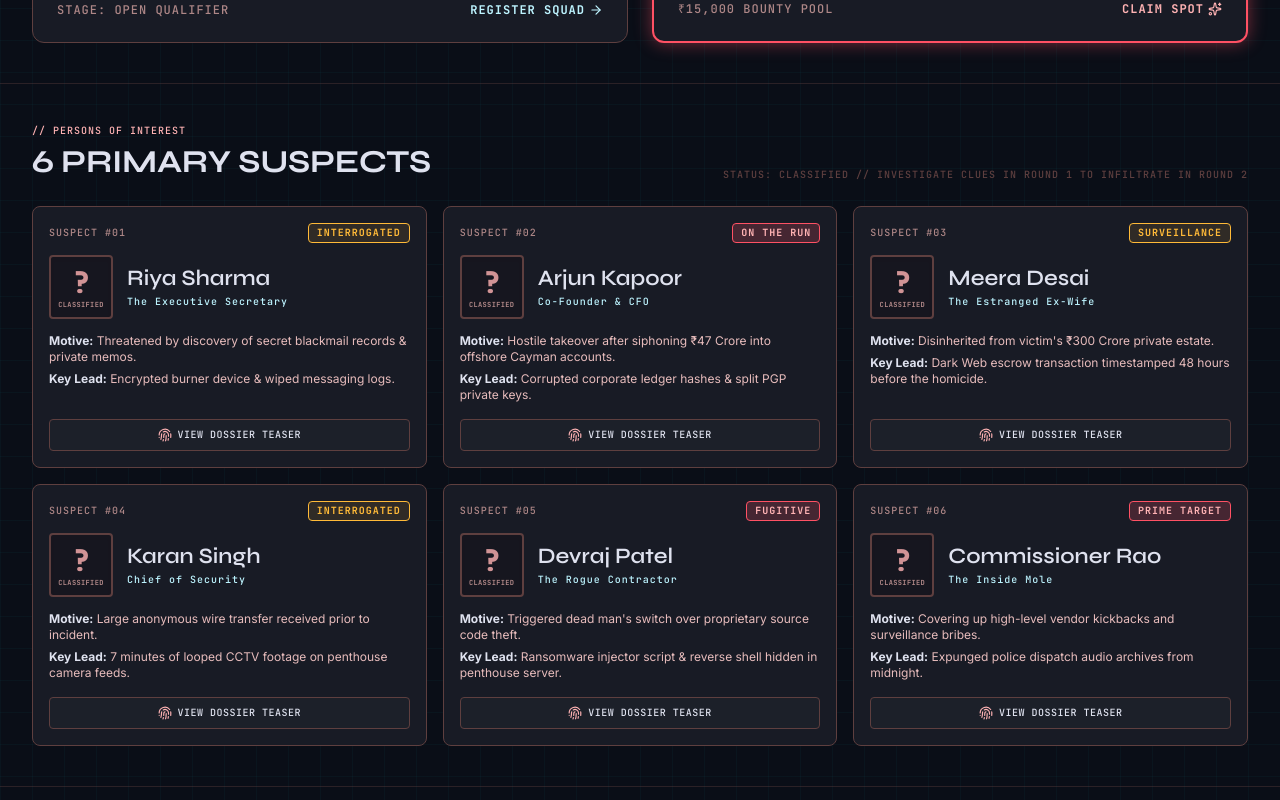
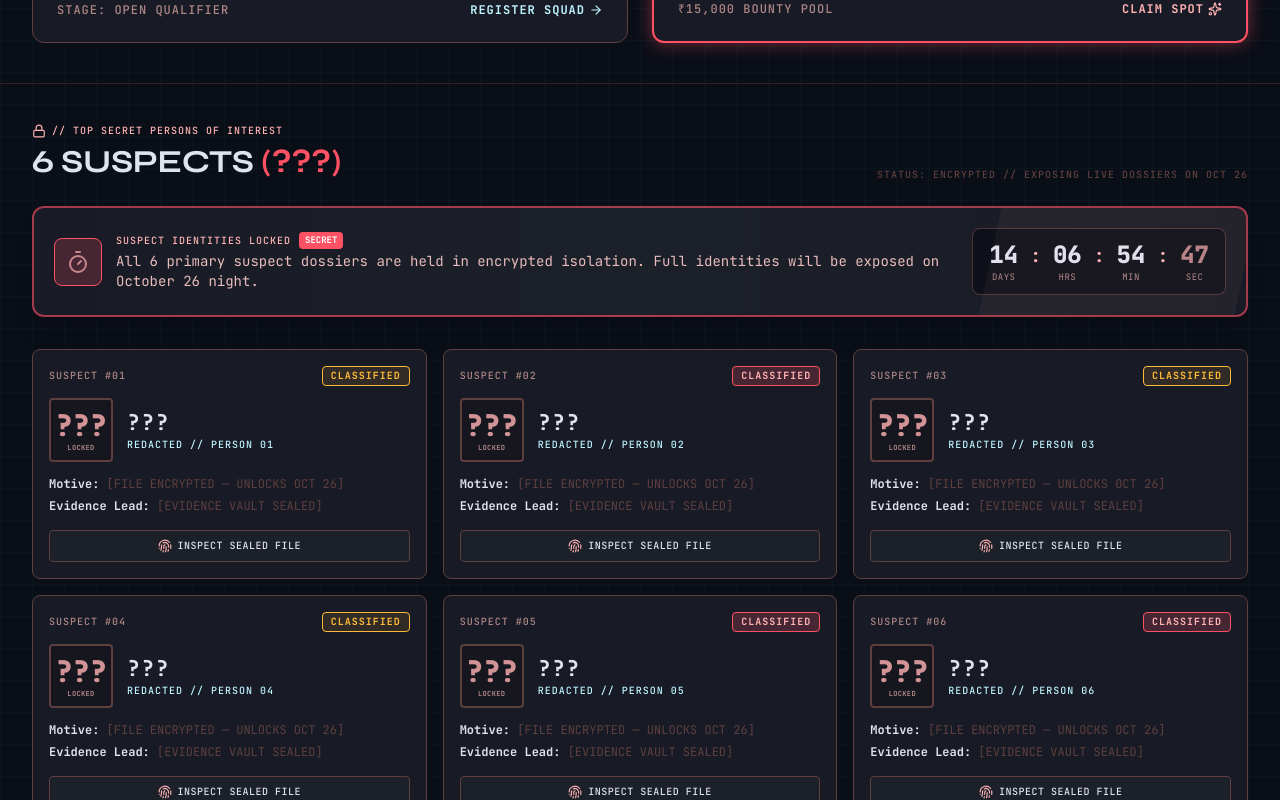
Before and after one commit to vishwajeetpawar123/ctf_dex, a React (Vite) app: page / in a window 1280 px wide. Shown: the part 2200-3000 px from the top of the page. Built offline with nearby package versions, Linux system fonts and the light colour scheme; the HTML template or start-up script is replaced by a standard one.

Commit message:
feat: rebrand host to MSOC and redact suspects with reveal countdown timer

```diff
--- a/src/components/Footer.tsx
+++ b/src/components/Footer.tsx
@@ -19,10 +19,10 @@ export const Footer: React.FC<FooterProps> = ({ onOpenRegisterModal }) => {
         {/* Unit Brand Identity */}
         <div className="flex flex-col items-center md:items-start">
           <span className="text-xs sm:text-label-md font-mono font-bold tracking-widest text-primary-container">
-            CID CYBER FORENSICS // KUCH TOH GADBAD HAI DAYA
+            HOSTED BY MSOC // KUCH TOH GADBAD HAI DAYA
           </span>
           <p className="text-[11px] sm:text-body-sm text-outline-variant mt-1 text-center md:text-left max-w-md font-mono">
-            © {new Date().getFullYear()} CID CYBER FORENSICS UNIT // KUCH TOH GADBAD HAI DAYA CTF. ALL RIGHTS RESERVED.
+            © {new Date().getFullYear()} MSOC. ALL RIGHTS RESERVED.
           </p>
         </div>
 
--- a/src/components/SuspectsGrid.tsx
+++ b/src/components/SuspectsGrid.tsx
@@ -1,6 +1,7 @@
-import React, { useState } from 'react';
-import { Fingerprint, X, ShieldAlert, FileSearch, ArrowRight } from 'lucide-react';
+import React, { useState, useEffect } from 'react';
+import { Fingerprint, X, ShieldAlert, Timer, Lock, AlertTriangle } from 'lucide-react';
 import { soundFx } from '../utils/audioEffects';
+import { EVENT_CONFIG } from '../data/eventData';
 
 interface SuspectCardData {
   id: string;
@@ -16,73 +17,100 @@ interface SuspectCardData {
 
 export const SuspectsGrid: React.FC = () => {
   const [selectedSuspect, setSelectedSuspect] = useState<SuspectCardData | null>(null);
+  const [timeLeft, setTimeLeft] = useState({
+    days: 0,
+    hours: 0,
+    minutes: 0,
+    seconds: 0
+  });
+
+  useEffect(() => {
+    const target = new Date(EVENT_CONFIG.targetDate).getTime();
+    const calculateTime = () => {
+      const now = new Date().getTime();
+      const distance = target - now;
+
+      if (distance > 0) {
+        setTimeLeft({
+          days: Math.floor(distance / (1000 * 60 * 60 * 24)),
+          hours: Math.floor((distance % (1000 * 60 * 60 * 24)) / (1000 * 60 * 60)),
+          minutes: Math.floor((distance % (1000 * 60 * 60)) / (1000 * 60)),
+          seconds: Math.floor((distance % (1000 * 60)) / 1000),
+        });
+      }
+    };
+
+    calculateTime();
+    const interval = setInterval(calculateTime, 1000);
+    return () => clearInterval(interval);
+  }, []);
 
   const suspects: SuspectCardData[] = [
     {
       id: "s1",
       num: "01",
-      name: "Riya Sharma",
-      role: "The Executive Secretary",
-      status: "INTERROGATED",
+      name: "???",
+      role: "REDACTED // PERSON 01",
+      status: "CLASSIFIED",
       statusColor: "bg-tertiary/10 border-tertiary text-tertiary",
-      motive: "Threatened by discovery of secret blackmail records & private memos.",
-      evidence: "Encrypted burner device & wiped messaging logs.",
-      quote: "I only saved what I needed to protect myself. Vikram wasn't innocent."
+      motive: "CLASSIFIED // Encrypted dossier chunk locked until Oct 26 reveal.",
+      evidence: "Physical evidence sealed in evidence vault #1.",
+      quote: "Dossier encrypted with AES-256 cipher. Identity will be exposed on October 26."
     },
     {
       id: "s2",
       num: "02",
-      name: "Arjun Kapoor",
-      role: "Co-Founder & CFO",
-      status: "ON THE RUN",
+      name: "???",
+      role: "REDACTED // PERSON 02",
+      status: "CLASSIFIED",
       statusColor: "bg-primary-container/20 border-primary-container text-primary",
-      motive: "Hostile takeover after siphoning ₹47 Crore into offshore Cayman accounts.",
-      evidence: "Corrupted corporate ledger hashes & split PGP private keys.",
-      quote: "It wasn't murder. It was an involuntary corporate restructuring."
+      motive: "CLASSIFIED // Encrypted dossier chunk locked until Oct 26 reveal.",
+      evidence: "Physical evidence sealed in evidence vault #2.",
+      quote: "Dossier encrypted with AES-256 cipher. Identity will be exposed on October 26."
     },
     {
       id: "s3",
       num: "03",
-      name: "Meera Desai",
-      role: "The Estranged Ex-Wife",
-      status: "SURVEILLANCE",
+      name: "???",
+      role: "REDACTED // PERSON 03",
+      status: "CLASSIFIED",
       statusColor: "bg-tertiary/10 border-tertiary text-tertiary",
-      motive: "Disinherited from victim's ₹300 Crore private estate.",
-      evidence: "Dark Web escrow transaction timestamped 48 hours before the homicide.",
-      quote: "Hell hath no fury like someone stripped of everything by corporate lawyers."
+      motive: "CLASSIFIED // Encrypted dossier chunk locked until Oct 26 reveal.",
+      evidence: "Physical evidence sealed in evidence vault #3.",
+      quote: "Dossier encrypted with AES-256 cipher. Identity will be exposed on October 26."
     },
     {
       id: "s4",
       num: "04",
-      name: "Karan Singh",
-      role: "Chief of Security",
-      status: "INTERROGATED",
+      name: "???",
+      role: "REDACTED // PERSON 04",
+      status: "CLASSIFIED",
       statusColor: "bg-tertiary/10 border-tertiary text-tertiary",
-      motive: "Large anonymous wire transfer received prior to incident.",
-      evidence: "7 minutes of looped CCTV footage on penthouse camera feeds.",
-      quote: "I was paid to protect him. Somebody else offered ten times more to look away."
+      motive: "CLASSIFIED // Encrypted dossier chunk locked until Oct 26 reveal.",
+      evidence: "Physical evidence sealed in evidence vault #4.",
+      quote: "Dossier encrypted with AES-256 cipher. Identity will be exposed on October 26."
     },
     {
       id: "s5",
       num: "05",
-      name: "Devraj Patel",
-      role: "The Rogue Contractor",
-      status: "FUGITIVE",
+      name: "???",
+      role: "REDACTED // PERSON 05",
+      status: "CLASSIFIED",
       statusColor: "bg-primary-container/20 border-primary-container text-primary",
-      motive: "Triggered dead man's switch over proprietary source code theft.",
-      evidence: "Ransomware injector script & reverse shell hidden in penthouse server.",
-      quote: "Nothing is impenetrable. It only took three lines of bash to bypass his perimeter."
+      motive: "CLASSIFIED // Encrypted dossier chunk locked until Oct 26 reveal.",
+      evidence: "Physical evidence sealed in evidence vault #5.",
+      quote: "Dossier encrypted with AES-256 cipher. Identity will be exposed on October 26."
     },
     {
       id: "s6",
       num: "06",
-      name: "Commissioner Rao",
-      role: "The Inside Mole",
-      status: "PRIME TARGET",
+      name: "???",
+      role: "REDACTED // PERSON 06",
+      status: "CLASSIFIED",
       statusColor: "bg-primary-container/20 border-primary-container text-primary",
-      motive: "Covering up high-level vendor kickbacks and surveillance bribes.",
-      evidence: "Expunged police dispatch audio archives from midnight.",
-      quote: "The easiest way to close a murder is ensuring nobody ever looks in the right direction."
+      motive: "CLASSIFIED // Encrypted dossier chunk locked until Oct 26 reveal.",
+      evidence: "Physical evidence sealed in evidence vault #6.",
+      quote: "Dossier encrypted with AES-256 cipher. Identity will be exposed on October 26."
     }
   ];
 
@@ -97,15 +125,74 @@ export const SuspectsGrid: React.FC = () => {
       {/* Header */}
       <div className="flex flex-col md:flex-row md:items-end justify-between mb-6 sm:mb-space-lg gap-2 sm:gap-4">
         <div>
-          <div className="text-[10px] sm:text-label-sm font-label-sm text-primary uppercase tracking-widest font-mono">// PERSONS OF INTEREST</div>
-          <h2 className="text-2xl sm:text-headline-lg font-headline-lg text-on-surface uppercase mt-1 leading-tight">6 PRIMARY SUSPECTS</h2>
+          <div className="text-[10px] sm:text-label-sm font-label-sm text-primary uppercase tracking-widest font-mono flex items-center gap-1.5">
+            <Lock className="w-3.5 h-3.5 text-primary" />
+            <span>// TOP SECRET PERSONS OF INTEREST</span>
+          </div>
+          <h2 className="text-2xl sm:text-headline-lg font-headline-lg text-on-surface uppercase mt-1 leading-tight">
+            6 SUSPECTS <span className="text-primary-container">(???)</span>
+          </h2>
         </div>
         <div className="text-[11px] sm:text-label-sm font-mono text-outline-variant">
-          STATUS: CLASSIFIED // INVESTIGATE CLUES IN ROUND 1 TO INFILTRATE IN ROUND 2
+          STATUS: ENCRYPTED // EXPOSING LIVE DOSSIERS ON OCT 26
         </div>
       </div>
 
-      {/* 6 Suspects Bento Grid with Question Mark Placeholders */}
+      {/* Prominent Reveal Countdown Banner */}
+      <div className="mb-8 p-4 sm:p-5 rounded-xl bg-gradient-to-r from-surface-container-low via-surface-container to-surface-container-low border-2 border-primary-container/60 shadow-xl flex flex-col md:flex-row items-center justify-between gap-4 relative overflow-hidden">
+        <div className="absolute top-0 right-0 w-64 h-full bg-primary/5 -skew-x-12 pointer-events-none"></div>
+        <div className="flex items-center gap-3.5 text-left w-full md:w-auto">
+          <div className="w-12 h-12 rounded-lg bg-primary-container/20 border border-primary-container flex items-center justify-center shrink-0">
+            <Timer className="w-6 h-6 text-primary animate-pulse" />
+          </div>
+          <div>
+            <div className="flex items-center gap-2">
+              <span className="text-xs sm:text-label-sm font-mono font-bold text-primary tracking-widest uppercase">
+                SUSPECT IDENTITIES LOCKED
+              </span>
+              <span className="px-1.5 py-0.5 rounded text-[9px] font-mono font-bold bg-primary-container text-white">
+                SECRET
+              </span>
+            </div>
+            <p className="text-xs sm:text-sm text-on-surface-variant font-mono mt-0.5">
+              All 6 primary suspect dossiers are held in encrypted isolation. Full identities will be exposed on October 26 night.
+            </p>
+          </div>
+        </div>
+
+        {/* Live Reveal Countdown Clock */}
+        <div className="flex items-center gap-2 sm:gap-3 bg-surface-container-lowest/80 border border-outline-variant/80 px-4 py-2.5 rounded-lg shrink-0 w-full md:w-auto justify-center">
+          <div className="flex flex-col items-center">
+            <span className="text-lg sm:text-2xl font-mono font-black text-on-surface leading-none">
+              {String(timeLeft.days).padStart(2, '0')}
+            </span>
+            <span className="text-[9px] font-mono text-outline uppercase tracking-wider">DAYS</span>
+          </div>
+          <span className="text-primary font-mono font-bold text-lg -mt-3">:</span>
+          <div className="flex flex-col items-center">
+            <span className="text-lg sm:text-2xl font-mono font-black text-on-surface leading-none">
+              {String(timeLeft.hours).padStart(2, '0')}
+            </span>
+            <span className="text-[9px] font-mono text-outline uppercase tracking-wider">HRS</span>
+          </div>
+          <span className="text-primary font-mono font-bold text-lg -mt-3">:</span>
+          <div className="flex flex-col items-center">
+            <span className="text-lg sm:text-2xl font-mono font-black text-on-surface leading-none">
+              {String(timeLeft.minutes).padStart(2, '0')}
+            </span>
+            <span className="text-[9px] font-mono text-outline uppercase tracking-wider">MIN</span>
+          </div>
+          <span className="text-primary font-mono font-bold text-lg -mt-3">:</span>
+          <div className="flex flex-col items-center">
+            <span className="text-lg sm:text-2xl font-mono font-black text-primary leading-none animate-pulse">
+              {String(timeLeft.seconds).padStart(2, '0')}
+            </span>
+            <span className="text-[9px] font-mono text-outline uppercase tracking-wider">SEC</span>
+          </div>
+        </div>
+      </div>
+
+      {/* 6 Suspects Bento Grid with ??? Redaction Placeholders */}
       <div className="grid grid-cols-1 md:grid-cols-2 lg:grid-cols-3 gap-space-md">
         {suspects.map((suspect) => (
           <div
@@ -125,23 +212,31 @@ export const SuspectsGrid: React.FC = () => {
                 <div className="w-16 h-16 rounded bg-surface-container-lowest border-2 border-outline-variant group-hover:border-primary-container/80 flex flex-col items-center justify-center shrink-0 relative overflow-hidden transition-all duration-300 shadow-inner">
                   <div className="absolute inset-0 bg-primary/5 group-hover:bg-primary/10 transition-colors"></div>
                   <span className="text-3xl font-mono font-black text-primary/80 group-hover:text-primary transition-colors tracking-tight select-none">
-                    ?
+                    ???
                   </span>
                   <span className="text-[7px] font-mono text-outline uppercase tracking-wider font-bold">
-                    CLASSIFIED
+                    LOCKED
                   </span>
                 </div>
 
                 <div>
-                  <h3 className="text-headline-md font-headline-md text-on-surface leading-tight">{suspect.name}</h3>
-                  <div className="text-label-sm font-label-sm text-secondary font-mono mt-0.5">{suspect.role}</div>
+                  <h3 className="text-headline-md font-headline-md text-on-surface leading-tight font-mono tracking-wider">
+                    {suspect.name}
+                  </h3>
+                  <div className="text-label-sm font-label-sm text-secondary font-mono mt-0.5">
+                    {suspect.role}
+                  </div>
                 </div>
               </div>
 
-              {/* Concise Motive & Key Clue */}
+              {/* Motive & Clue Sealed Notice */}
               <div className="text-body-sm font-body-sm text-on-surface-variant space-y-1.5 text-xs">
-                <p><strong className="text-on-surface">Motive:</strong> {suspect.motive}</p>
-                <p><strong className="text-on-surface">Key Lead:</strong> {suspect.evidence}</p>
+                <p className="font-mono text-outline-variant">
+                  <strong className="text-on-surface">Motive:</strong> [FILE ENCRYPTED — UNLOCKS OCT 26]
+                </p>
+                <p className="font-mono text-outline-variant">
+                  <strong className="text-on-surface">Evidence Lead:</strong> [EVIDENCE VAULT SEALED]
+                </p>
               </div>
             </div>
 
@@ -151,13 +246,13 @@ export const SuspectsGrid: React.FC = () => {
               className="mt-4 w-full py-2 bg-surface-container hover:bg-surface-container-high border border-outline-variant text-label-sm font-label-sm text-on-surface tracking-wider uppercase rounded flex items-center justify-center gap-1.5 transition-colors cursor-pointer group-hover:border-primary-container"
             >
               <Fingerprint className="w-3.5 h-3.5 text-primary" />
-              <span>VIEW DOSSIER TEASER</span>
+              <span>INSPECT SEALED FILE</span>
             </button>
           </div>
         ))}
       </div>
 
-      {/* Selected Suspect Modal - Concise High-Level Overview */}
+      {/* Selected Suspect Modal - Redacted Dossier View */}
       {selectedSuspect && (
         <div className="fixed inset-0 bg-black/80 backdrop-blur-sm z-50 flex items-center justify-center p-3 sm:p-4">
           <div className="bg-surface-container-low border-2 border-primary-container max-w-xl w-full rounded-xl p-4 sm:p-7 shadow-2xl relative animate-in fade-in zoom-in-95 max-h-[90vh] overflow-y-auto">
@@ -178,46 +273,50 @@ export const SuspectsGrid: React.FC = () => {
             <div className="flex items-center gap-3 sm:gap-4 mb-4 pb-4 border-b border-outline-variant">
               <div className="w-16 h-16 sm:w-20 sm:h-20 rounded-lg bg-surface-container-lowest border-2 border-primary-container flex flex-col items-center justify-center shrink-0 relative overflow-hidden shadow-lg">
                 <div className="absolute inset-0 bg-primary-container/10"></div>
-                <span className="text-3xl sm:text-4xl font-mono font-black text-primary select-none">?</span>
+                <span className="text-2xl sm:text-3xl font-mono font-black text-primary select-none">???</span>
                 <span className="text-[7px] sm:text-[8px] font-mono text-outline uppercase tracking-widest font-bold mt-0.5">
                   REDACTED
                 </span>
               </div>
               <div className="min-w-0">
-                <h3 className="text-xl sm:text-headline-lg font-headline-lg text-on-surface uppercase leading-tight truncate">
-                  {selectedSuspect.name}
+                <h3 className="text-xl sm:text-headline-lg font-headline-lg text-on-surface uppercase leading-tight truncate font-mono">
+                  SUSPECT #{selectedSuspect.num}: ???
                 </h3>
                 <div className="text-xs sm:text-label-md font-mono text-secondary truncate">
-                  {selectedSuspect.role}
+                  IDENTITY ENCRYPTED UNTIL OCT 26
                 </div>
                 <span className={`inline-block mt-1 sm:mt-1.5 px-2 py-0.5 rounded text-[10px] font-bold border ${selectedSuspect.statusColor}`}>
-                  {selectedSuspect.status}
+                  LOCKED DOSSIER
                 </span>
               </div>
             </div>
 
-            {/* Quote */}
-            <div className="p-3 bg-surface-container-lowest rounded border-l-4 border-primary-container mb-4 italic text-on-surface font-body-sm text-xs">
-              "{selectedSuspect.quote}"
+            {/* Notice */}
+            <div className="p-3 bg-surface-container-lowest rounded border-l-4 border-primary-container mb-4 text-on-surface font-mono text-xs">
+              <div className="flex items-center gap-2 text-primary font-bold mb-1">
+                <AlertTriangle className="w-4 h-4 text-primary" />
+                <span>DOSSIER EXPOSURE IN PROGRESS</span>
+              </div>
+              All 6 primary suspect records are held under tight confidentiality. The identities and challenge leads will be revealed once registration wraps up on October 26 night.
             </div>
 
             {/* High Level Case Intel */}
             <div className="space-y-2.5 mb-5 text-body-sm font-body-sm text-on-surface-variant text-xs">
-              <div className="p-3 bg-surface-container-lowest rounded border border-outline-variant">
-                <strong className="text-on-surface block text-xs uppercase font-mono text-outline mb-0.5">Primary Motive:</strong>
-                {selectedSuspect.motive}
+              <div className="p-3 bg-surface-container-lowest rounded border border-outline-variant font-mono">
+                <strong className="text-on-surface block text-xs uppercase font-mono text-outline mb-0.5">Dossier State:</strong>
+                AES-256 encrypted payload. Master key scheduled for publication on October 26.
               </div>
-              <div className="p-3 bg-surface-container-lowest rounded border border-outline-variant">
-                <strong className="text-on-surface block text-xs uppercase font-mono text-outline mb-0.5">Seized Physical Clue:</strong>
-                {selectedSuspect.evidence}
+              <div className="p-3 bg-surface-container-lowest rounded border border-outline-variant font-mono">
+                <strong className="text-on-surface block text-xs uppercase font-mono text-outline mb-0.5">Physical Evidence:</strong>
+                Seized by MSOC Cyber Forensics Investigation Squad. Stored under custody.
               </div>
             </div>
 
             <button
               onClick={() => setSelectedSuspect(null)}
-              className="w-full py-2.5 bg-surface-container hover:bg-surface-container-high border border-outline-variant text-on-surface font-label-md font-bold uppercase rounded text-xs transition-colors"
+              className="w-full py-2.5 bg-surface-container hover:bg-surface-container-high border border-outline-variant text-on-surface font-label-md font-bold uppercase rounded text-xs transition-colors font-mono cursor-pointer"
             >
-              CLOSE DOSSIER
+              ACKNOWLEDGE &amp; CLOSE
             </button>
           </div>
         </div>
--- a/src/data/eventData.ts
+++ b/src/data/eventData.ts
@@ -15,7 +15,7 @@ export const EVENT_CONFIG = {
   registrationFee: "₹120 per team",
   eligibility: "Open to all College Students & Cyber Forensics Enthusiasts across India",
   collegeName: "Department of Computer Science & Engineering",
-  clubName: "Cyber Security & CTF Club",
+  clubName: "MSOC",
   contactEmail: "cidctf.support@domain.edu",
 };
 
```
Also changed, not shown: src/components/InteractiveTerminal.tsx (+4 -3 lines).
